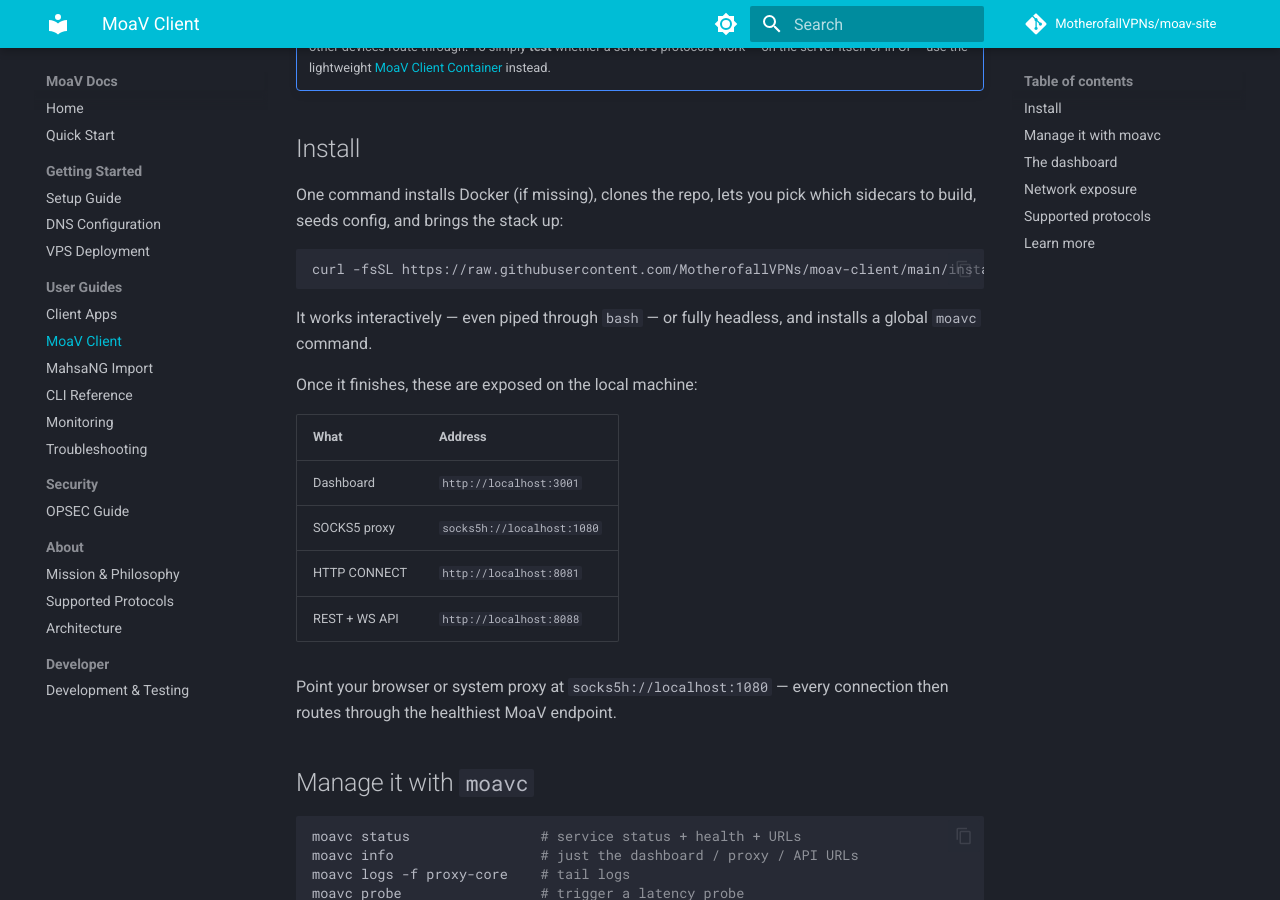
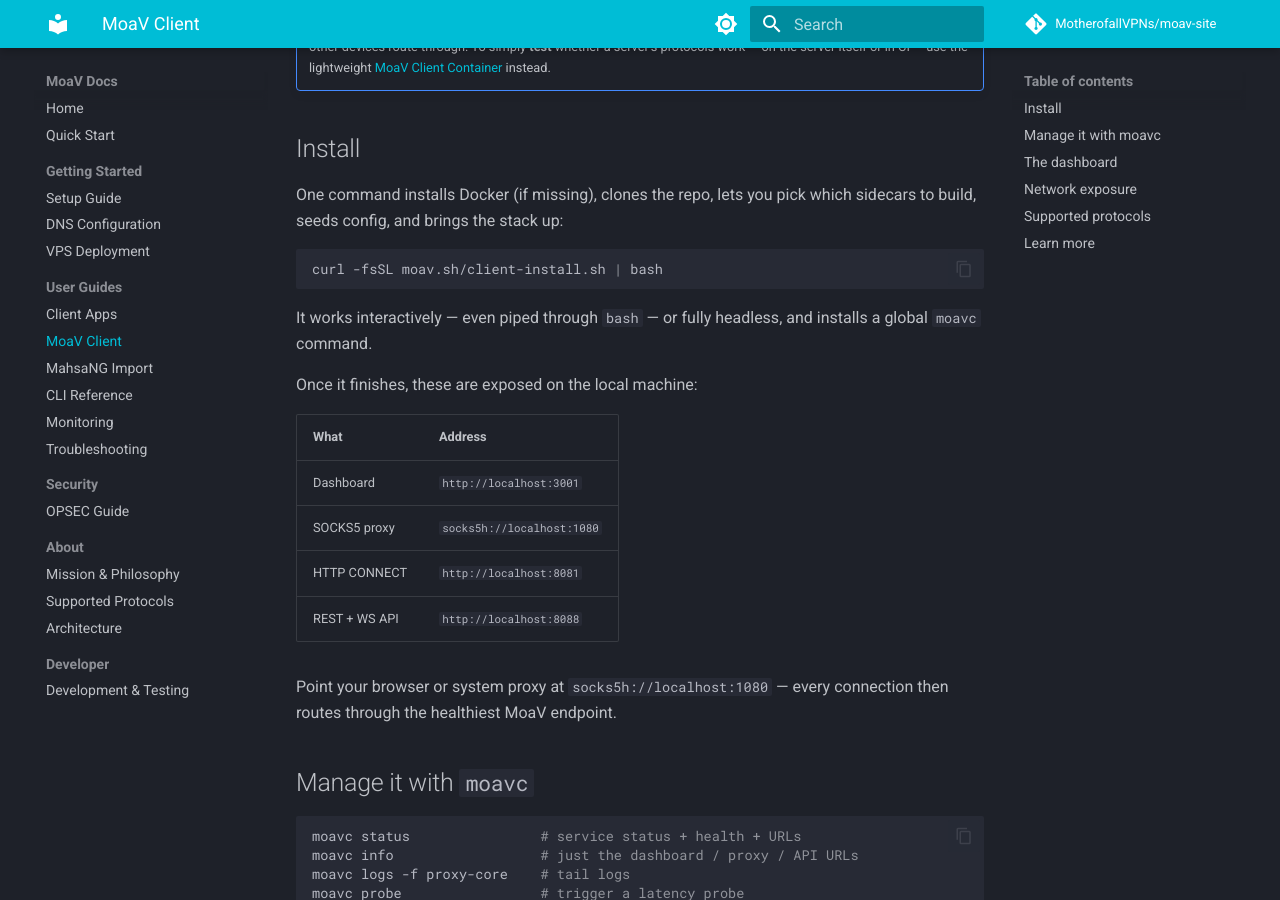
Before and after one commit to MotherofallVPNs/moav-site, an MkDocs documentation site: the page built from docs/client.md, in a window 1280 px wide and 900 px high, scrolled down 876 px. Built offline with MkDocs 1.6.1 and Material for MkDocs 9.7.7, drawn with Linux system fonts in a browser that asks for light colours; comment, search, counter and statistics services are not loaded.

Commit message:
site: serve moav.sh/client-install.sh (mirrors install.sh)
Add a committed fallback site/client-install.sh and a deploy step that pulls
the latest `client-install.sh` release asset from MotherofallVPNs/moav-client
(best-effort, same pattern as install.sh). Point the client page's install
one-liner at moav.sh/client-install.sh.

Co-Authored-By: Claude Opus 4.8 (1M context) <noreply@anthropic.com>
Claude-Session: https://claude.ai/code/session_01NzWWMGR3wAkaa9HHAQRtRL

````diff
--- a/docs/client.md
+++ b/docs/client.md
@@ -12,7 +12,7 @@
 One command installs Docker (if missing), clones the repo, lets you pick which sidecars to build, seeds config, and brings the stack up:
 
 ```bash
-curl -fsSL https://raw.githubusercontent.com/MotherofallVPNs/moav-client/main/install.sh | bash
+curl -fsSL moav.sh/client-install.sh | bash
 ```
 
 It works interactively — even piped through `bash` — or fully headless, and installs a global `moavc` command.
````
Also changed, not shown: 2 other files.
